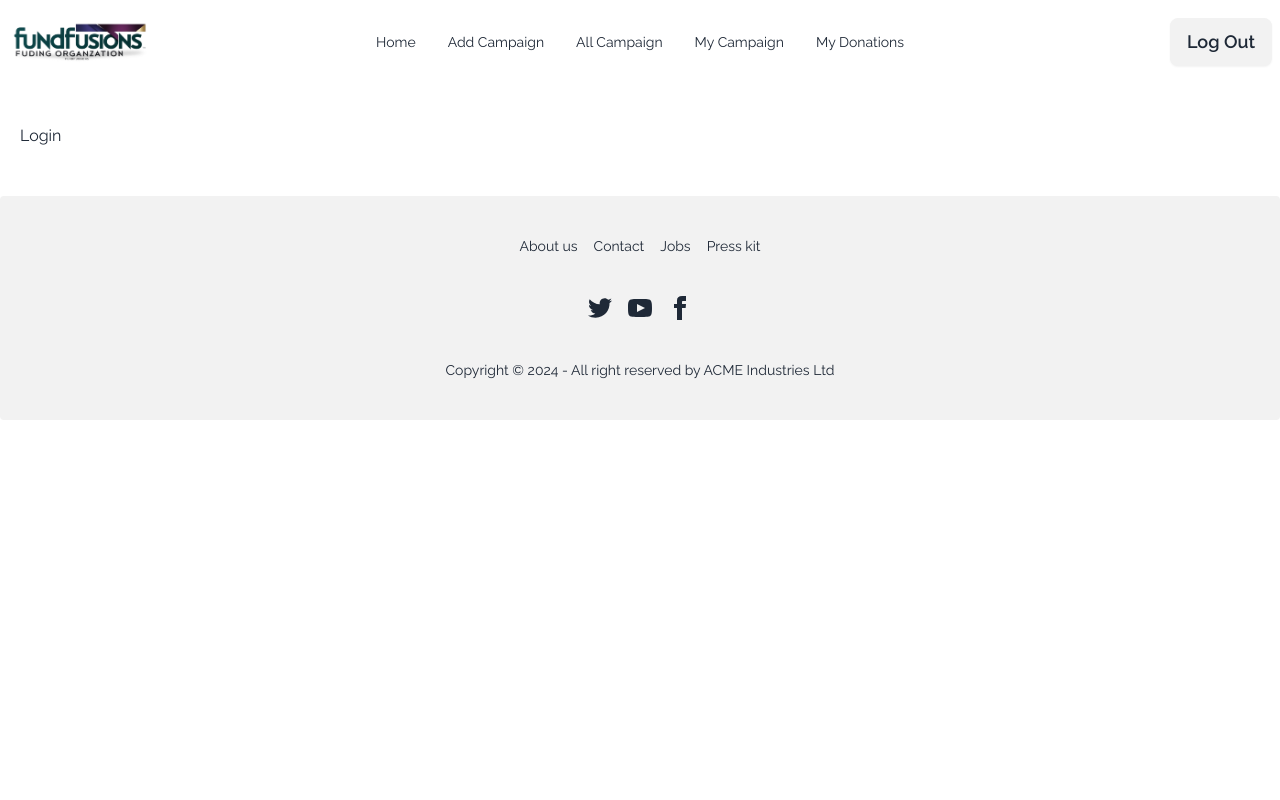
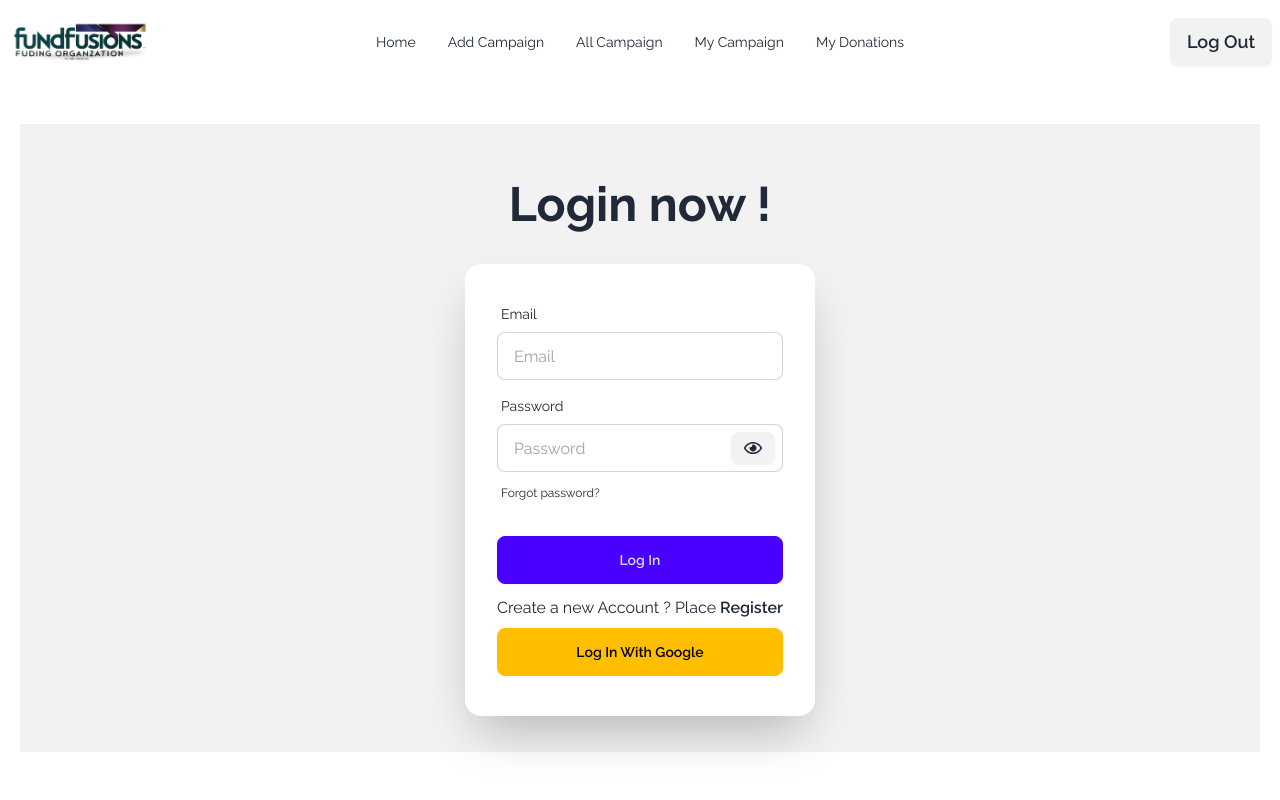
Before and after one commit to sheikhmuhammadantor/fundfusions-client, a React (Vite) app: page /login in a window 1280 px wide. Shown: the top 800 px of the page. Built offline with nearby package versions, Linux system fonts and the light colour scheme; no server answers.

Commit message:
Add and Fixed The Problem of Login page.

```diff
--- a/src/Pages/Login.jsx
+++ b/src/Pages/Login.jsx
@@ -1,9 +1,109 @@
+import React, { useContext, useRef, useState } from 'react'
+import { Link, useLocation, useNavigate } from 'react-router-dom'
+import { AuthContext } from '../Providers/AuthProvider';
+import toast from 'react-hot-toast';
+import { FaRegEye, FaRegEyeSlash } from 'react-icons/fa';
+
 function Login() {
-  return (
-    <div>
-      <h1>Login</h1>
-    </div>
-  )
+
+    const { signInUser, googleSignIn, setEmail } = useContext(AuthContext);
+    const navigate = useNavigate();
+    const [showPassword, setShowPassword] = useState(false);
+    const emailRef = useRef();
+    const location = useLocation();
+
+    const handelShowPassword = () => {
+        setShowPassword(!showPassword);
+    }
+
+    // if (user) {
+    //     return navigate('/')
+    // }
+
+    const handelLogIn = (e) => {
+        e.preventDefault();
+        const email = e.target.email.value;
+        const password = e.target.password.value;
+
+        if (password.length < 6) {
+            return toast.error("Password must be 6 character or longer.", {});
+        }
+
+        signInUser(email, password)
+            .then(() => {
+                toast.success('Successfully Sign In !', {})
+                e.target.reset()
+                if (location?.state) {
+                    navigate(location?.state?.from);
+                } else {
+                    navigate('/')
+                }
+            })
+            .catch(() => {
+                toast.error('Login Fail, auth/invalid-credential !', {})
+            })
+    }
+
+    const handelGoogleLogIn = (e) => {
+        googleSignIn()
+            .then(() => {
+                toast.success('Successfully Sign In !', {})
+                if (location?.state) {
+                    navigate(location?.state?.from);
+                } else {
+                    navigate('/')
+                }
+            })
+            .catch(error => {
+                toast.error(`${error.message}`, {})
+            })
+    }
+
+    const handelForgerPassword = () => {
+        setEmail(emailRef.current?.value)
+    }
+
+
+    return (
+        <div className="hero bg-base-200">
+            <div className="hero-content flex-col my-5">
+                <div className="text-center lg:text-left">
+                    <h1 className="text-5xl font-bold my-5">Login now !</h1>
+                </div>
+                <div className="card bg-base-100 w-full max-w-sm shrink-0 shadow-2xl">
+                    <form onSubmit={handelLogIn} className="card-body">
+                        <div className="form-control">
+                            <label className="label">
+                                <span className="label-text">Email</span>
+                            </label>
+                            <input ref={emailRef} type="email" name='email' placeholder="Email" className="input input-bordered" required />
+                        </div>
+                        <div className="form-control relative">
+                            <label className="label">
+                                <span className="label-text">Password</span>
+                            </label>
+                            <input
+                                type={showPassword ? "text" : "password"}
+                                name='password' placeholder="Password" className="input input-bordered" required autoComplete="off" />
+                            <span onClick={handelShowPassword} className='btn btn-sm absolute bottom-12 right-2 text-lg'>
+                                {
+                                    showPassword ? <FaRegEyeSlash /> : <FaRegEye />
+                                }
+                            </span>
+                            <label className="label">
+                                <button onClick={handelForgerPassword}><Link to="/reset-password" className="label-text-alt link link-hover">Forgot password?</Link></button>
+                            </label>
+                        </div>
+                        <div className="form-control mt-4">
+                            <button className="btn btn-primary">Log In</button>
+                            <p className='mt-3'>Create a new Account ? Place <Link to="/register" className='font-semibold hover:underline'>Register</Link></p>
+                            <button type='button' onClick={handelGoogleLogIn} className="btn my-2 btn-warning">Log In With Google</button>
+                        </div>
+                    </form>
+                </div>
+            </div>
+        </div>
+    )
 }
 
 export default Login
--- a/src/main.jsx
+++ b/src/main.jsx
@@ -3,9 +3,12 @@ import { createRoot } from 'react-dom/client'
 import './index.css'
 import { RouterProvider } from 'react-router-dom'
 import { router } from './Routes/Routes.jsx'
+import AuthProvider from './Providers/AuthProvider.jsx'
 
 createRoot(document.getElementById('root')).render(
   <StrictMode>
-    <RouterProvider router={router} />
+    <AuthProvider>
+      <RouterProvider router={router} />
+    </AuthProvider>
   </StrictMode>,
 )
```
